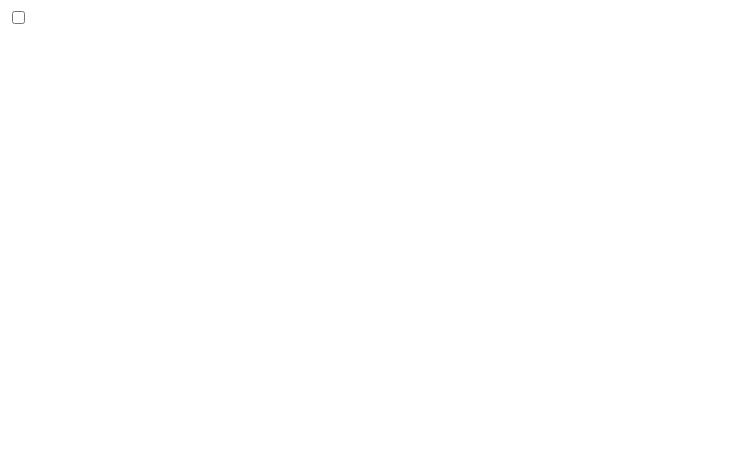
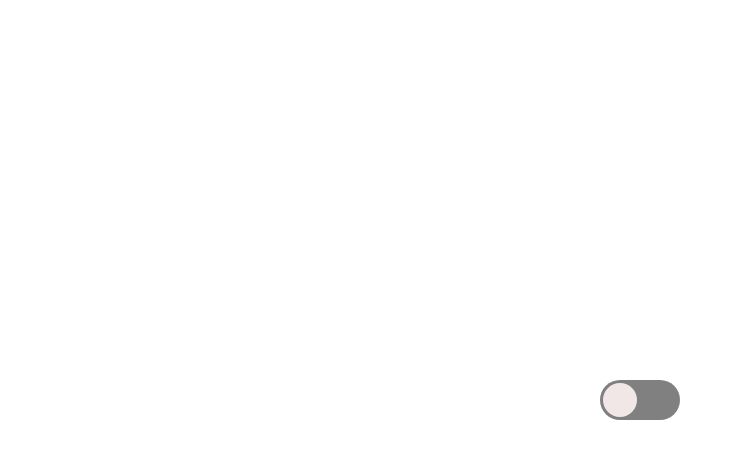
Before and after one commit to harun3851/DarkModeToggle, a plain HTML site: page index.html in a window 1280 px wide. Shown: the whole page, without its empty margins (0-731 px from the left). Drawn offline with Linux system fonts and the light colour scheme.

Commit message:
css part added

```diff
--- a/index.html
+++ b/index.html
@@ -8,10 +8,11 @@
     <link rel="stylesheet" href="style.css">
 </head>
 <body>
-    <input type="checkbox" id="dark-mode"
-    class="input">
-    <label for="dark-mode" class="lavel"></label>
-    <div class="circle"></div>
+    <input type="checkbox" id="dark-mode" class="input"/>
+    <label for="dark-mode" class="label">
+        <div class="circle"></div>
+    </label>
+
 
 <script src="script.js"></script>
 </body>
--- a/style.css
+++ b/style.css
@@ -0,0 +1,52 @@
+body{
+    margin: 0;
+    display: flex;
+    justify-content: center;
+    height: 100vh;
+    align-items: center;
+    transition: .4s;
+}
+.input{
+    visibility: hidden;
+}
+.label{
+    position: absolute;
+    width: 80px;
+    height: 40px;
+    background-color:grey;
+    border-radius: 20px;
+    cursor: pointer;
+}
+.circle{
+    width: 34px;
+    background-color: rgb(241, 231, 231);
+    height: 34px;
+    border-radius: 50%;
+    top:3px;
+    position: absolute;
+    left: 3px;
+    animation: toggleOff 0.4s linear forwards;
+}
+.input:checked+ .label{
+background-color: salmon;
+}
+.input:checked+.label .circle{
+    animation: toggleOn  0.4s linear forwards;
+    background-color: black;
+    }
+@keyframes toggleOn{
+    0%{
+        transform: translateX(0px);
+    }
+    100%{
+        transform: translateX(40px);
+    }
+}
+@keyframes toggleOff{
+    0%{
+        transform: translateX(40px);
+    }
+    100%{
+        transform: translateX(0px);
+    }
+}
```
